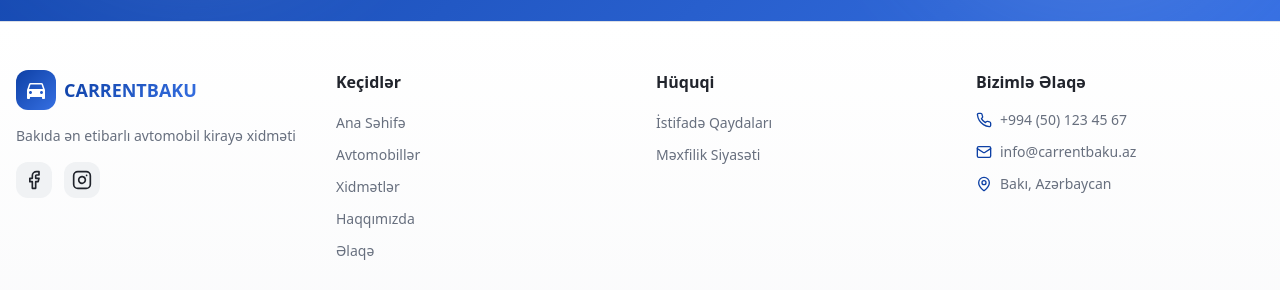
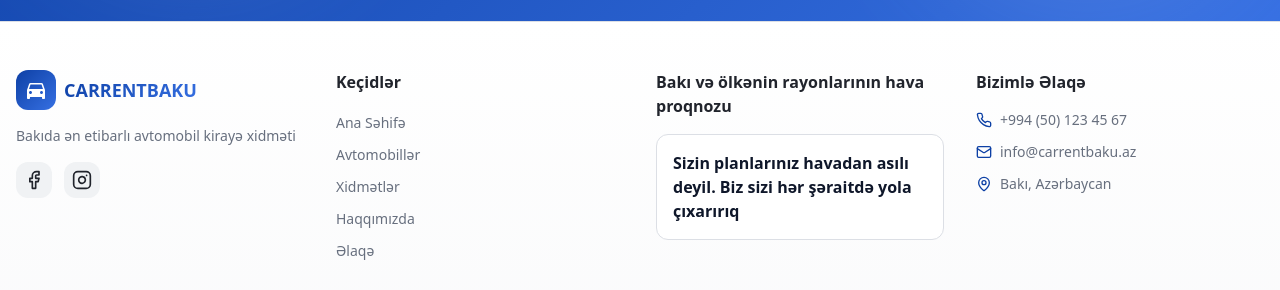
Before and after one commit to hemidirasim/carrentbaku, a React (Vite) app: page / in a window 1280 px wide. Shown: the part 10660-10950 px from the top of the page. Built offline with nearby package versions, Linux system fonts and the light colour scheme; the HTML template or start-up script is replaced by a standard one.

Commit message:
Footer: replace legal column with weather message section and bold dark text

```diff
--- a/src/components/layout/Footer.tsx
+++ b/src/components/layout/Footer.tsx
@@ -78,19 +78,12 @@ const Footer = () => {
 
           {/* Legal */}
           <div>
-            <h3 className="font-semibold mb-4">{t('footer.legal')}</h3>
-            <ul className="space-y-2">
-              <li>
-                <Link to="/terms" className="text-sm text-muted-foreground hover:text-primary transition-colors">
-                  {t('footer.terms')}
-                </Link>
-              </li>
-              <li>
-                <Link to="/privacy" className="text-sm text-muted-foreground hover:text-primary transition-colors">
-                  {t('footer.privacy')}
-                </Link>
-              </li>
-            </ul>
+            <h3 className="font-semibold mb-4">Bakı və ölkənin rayonlarının hava proqnozu</h3>
+            <div className="bg-white rounded-lg p-4 border border-border">
+              <p className="text-slate-900 font-extrabold">
+                Sizin planlarınız havadan asılı deyil. Biz sizi hər şəraitdə yola çıxarırıq
+              </p>
+            </div>
           </div>
 
           {/* Contact */}
```
